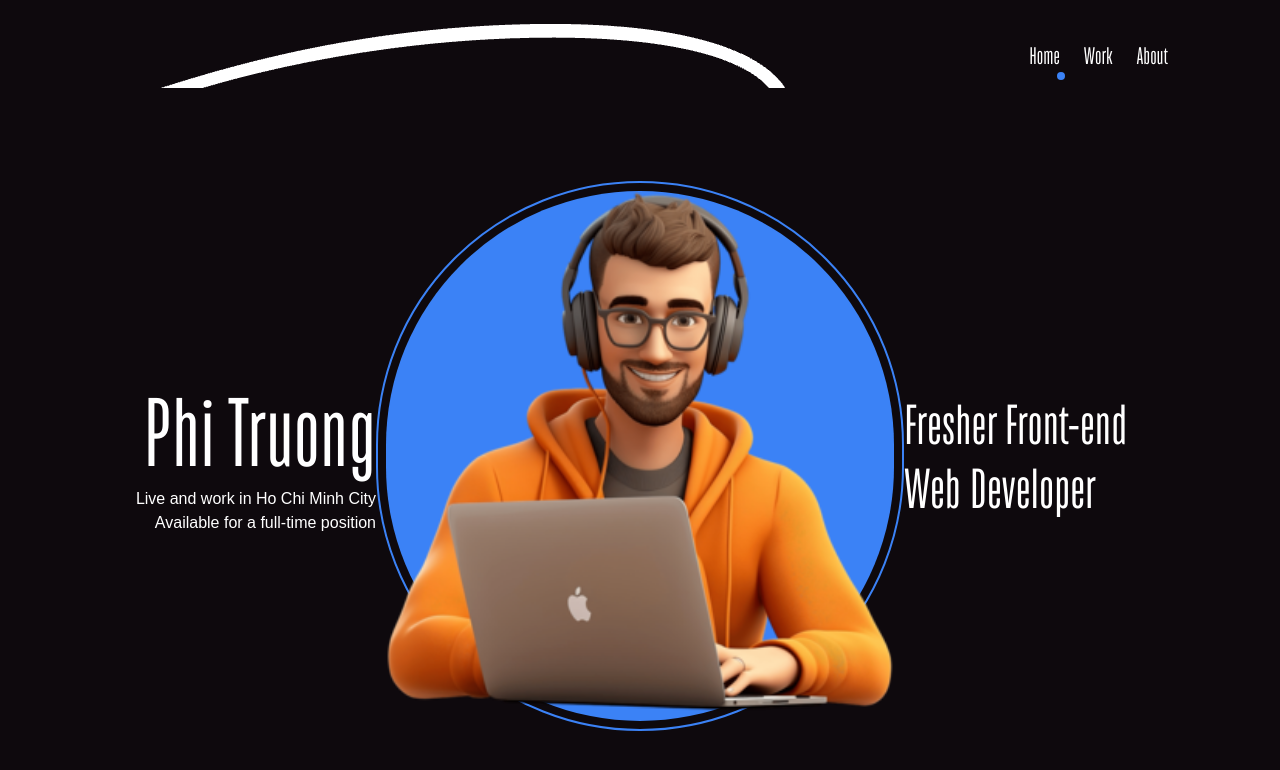
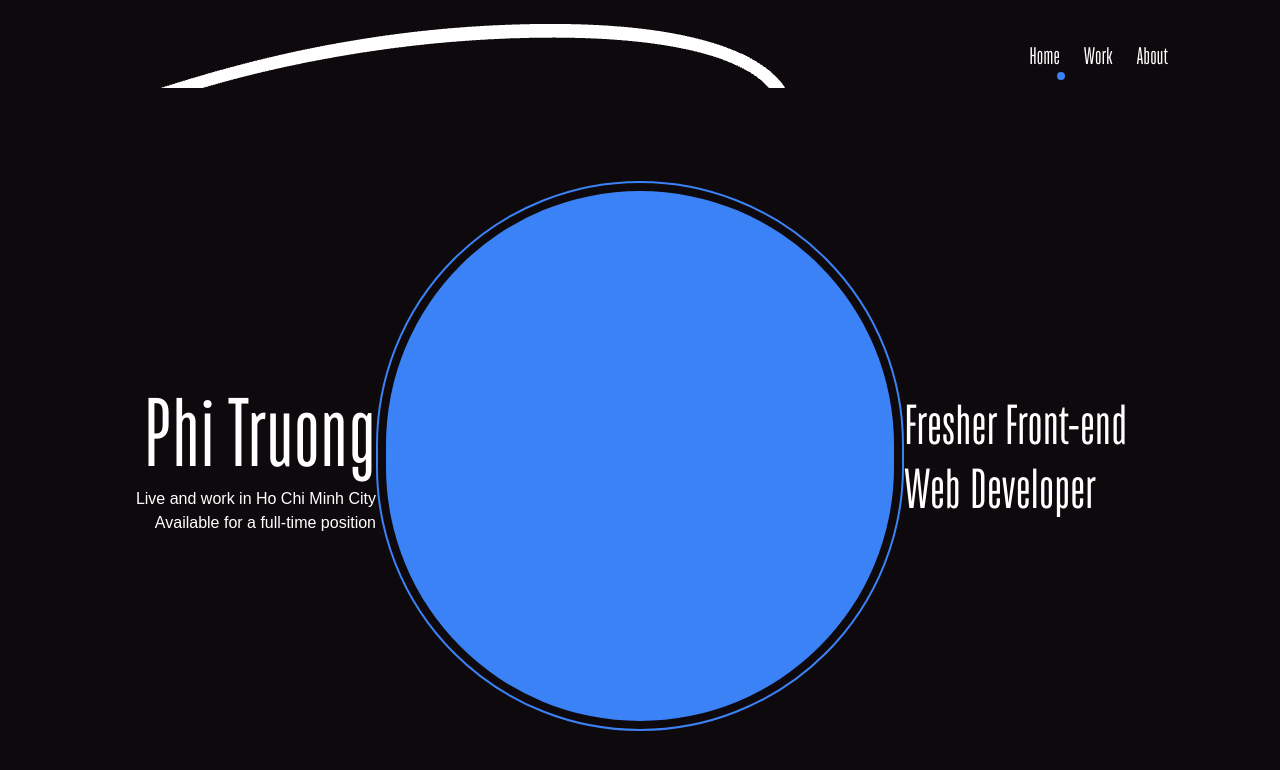
Before and after one commit to truongtuocphi/protfolio, a Next.js app: page / in a window 1280 px wide. Shown: the top 770 px of the page. Built offline with nearby package versions, Linux system fonts and the light colour scheme.

Commit message:
feat: update

```diff
--- a/src/app/globals.css
+++ b/src/app/globals.css
@@ -96,5 +96,5 @@ body {
 .big {
   /* background: white; */
   transform: scale(2);
-  z-index: -20;
+  z-index: -10;
 }
--- a/src/app/layout.tsx
+++ b/src/app/layout.tsx
@@ -17,12 +17,12 @@ export default function RootLayout({
 }>) {
   return (
     <html lang="en">
-      <body
-        className={`${myFont.className} antialiased px-28 max-w-[1920px] mx-auto`}
-      >
-        <Cursor />
-        <Navbar />
-        <PageWrapper>{children}</PageWrapper>
+      <body className={`${myFont.className} px-28 max-w-[1920px] mx-auto`}>
+        <PageWrapper>
+          <Cursor />
+          <Navbar />
+          {children}
+        </PageWrapper>
       </body>
     </html>
   );
--- a/src/app/loading.tsx
+++ /dev/null
@@ -1,5 +0,0 @@
-import Loading from "@/components/Loading";
-
-export default function loading() {
-  return <Loading />;
-}
--- a/src/app/page.tsx
+++ b/src/app/page.tsx
@@ -1,4 +1,4 @@
-import Image from "next/image";
+// import Image from "next/image";
 
 export default function Home() {
   return (
@@ -17,13 +17,13 @@ export default function Home() {
       <div className="col-span-4 flex items-center justify-center">
         <div className="w-[550px] h-[550px] p-2 border-[2px] border-blue-500 rounded-full">
           <div className="relative w-full h-full bg-blue-500 rounded-full aspect-ratio">
-            <Image
+            {/* <Image
               src={"/images/user.png"}
               className="absolute left-0 top-0 transform w-auto h-auto"
               fill
               alt={"Logo"}
               sizes="(max-width: 600px) 100vw, (max-width: 1200px) 50vw, 33vw"
-            />
+            /> */}
           </div>
         </div>
       </div>
--- a/src/components/Loading.tsx
+++ b/src/components/Loading.tsx
@@ -1,6 +1,4 @@
-import React from "react";
-
-const Loading = () => {
+const Loading: React.FC = () => {
   return (
     <div className="absolute top-0 left-0 w-full h-screen bg-blue-500 flex items-center justify-center z-50">
       <div className="text-5xl text-white font-bold">Loading...</div>
--- a/src/components/PageWrapper.tsx
+++ b/src/components/PageWrapper.tsx
@@ -21,7 +21,7 @@ const PageWrapper = ({ children }: { children: React.ReactNode }) => {
 
     const timer = setTimeout(() => {
       handleComplete();
-    }, 500);
+    }, 800);
 
     return () => {
       clearTimeout(timer);
```
